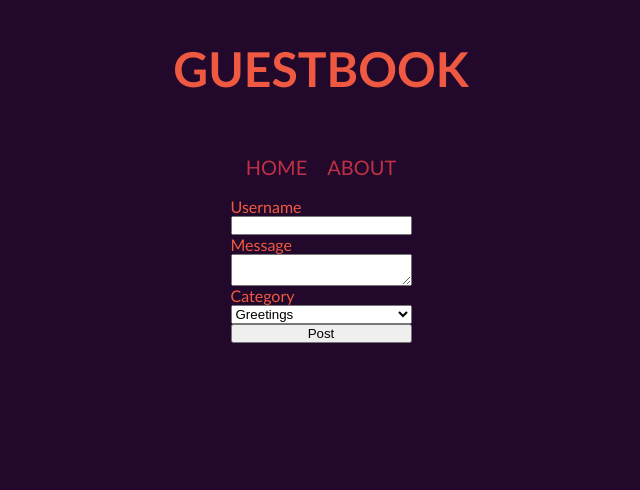
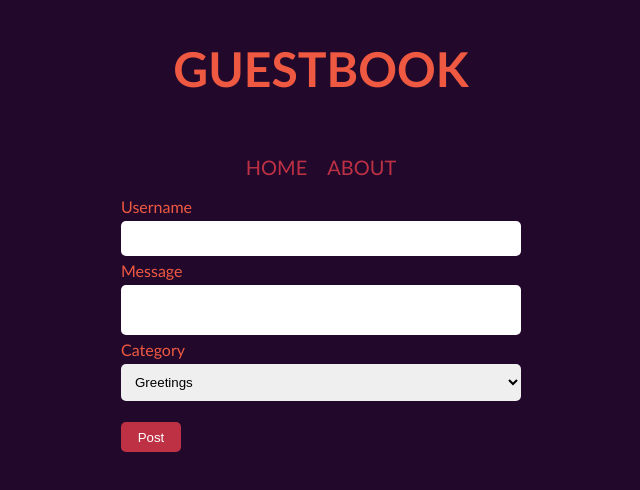
Before and after one commit to viniarski/FSReact, a React (Vite) app in the folder client/: page / in a window 1280 px wide. Shown: the top 490 px of the page, without its empty margins (319-959 px from the left). Built offline with nearby package versions, Linux system fonts and the light colour scheme.

Commit message:
more css styling

```diff
--- a/client/src/components/Form.jsx
+++ b/client/src/components/Form.jsx
@@ -42,6 +42,7 @@ export default function Form() {
           type="text"
           id="username"
           name="username"
+          className="input"
           value={formData.username}
           onChange={handleChange}
           required
@@ -50,6 +51,7 @@ export default function Form() {
         <textarea
           id="message"
           name="message"
+          className="input"
           value={formData.message}
           onChange={handleChange}
           required
@@ -58,6 +60,7 @@ export default function Form() {
         <select
           id="category"
           name="category"
+          className="input"
           value={formData.category}
           onChange={handleChange}
         >
@@ -65,7 +68,9 @@ export default function Form() {
           <option value="2">Help</option>
           <option value="3">General</option>
         </select>
-        <button type="submit">Post</button>
+        <button className="submit" type="submit">
+          Post
+        </button>
       </form>
     </div>
   );
--- a/client/src/css/Form.css
+++ b/client/src/css/Form.css
@@ -1,4 +1,28 @@
 .form {
   display: flex;
   flex-direction: column;
+  width: 400px;
+  gap: 5px;
 }
+
+.input {
+  border: none;
+  border-radius: 5px;
+  padding: 10px;
+  resize: none;
+}
+
+.submit {
+  width: 60px;
+  height: 30px;
+  border: none;
+  border-radius: 5px;
+  cursor: pointer;
+  background-color: #be3144;
+  color: white;
+  margin-top: 1rem;
+}
+
+.submit:hover {
+  background-color: #872341;
+}
--- a/client/src/css/Header.css
+++ b/client/src/css/Header.css
@@ -1,5 +1,5 @@
 .header {
   padding: 2.5rem;
-  color: #f05941;
+  color: rgb(240, 89, 65);
   font-size: 3rem;
 }
```
